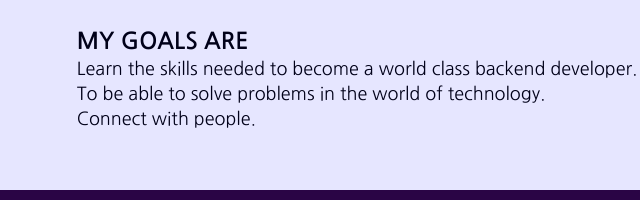
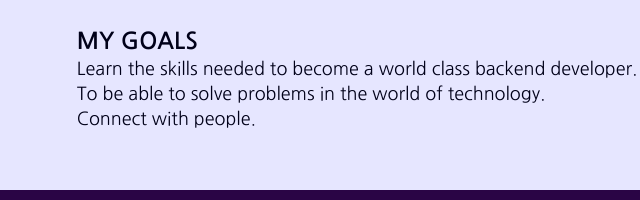
Before and after one commit to Moyinoluwa-10/altschool-assignment-01, a plain HTML site: page index.html in a window 1280 px wide. Shown: the part 258-458 px from the top of the page, 501-1141 px from the left. Drawn offline with Linux system fonts and the light colour scheme.

Commit message:
Update index.html

```diff
--- a/index.html
+++ b/index.html
@@ -47,7 +47,7 @@
                     person. I have a desire to improve in my work.
                 </p><br><br>
 
-                <h5 class="goals">My Goals are</h5>
+                <h5 class="goals">My Goals</h5>
 
                 <p>
                     Learn the skills needed to become a world class backend developer. <br>
```
